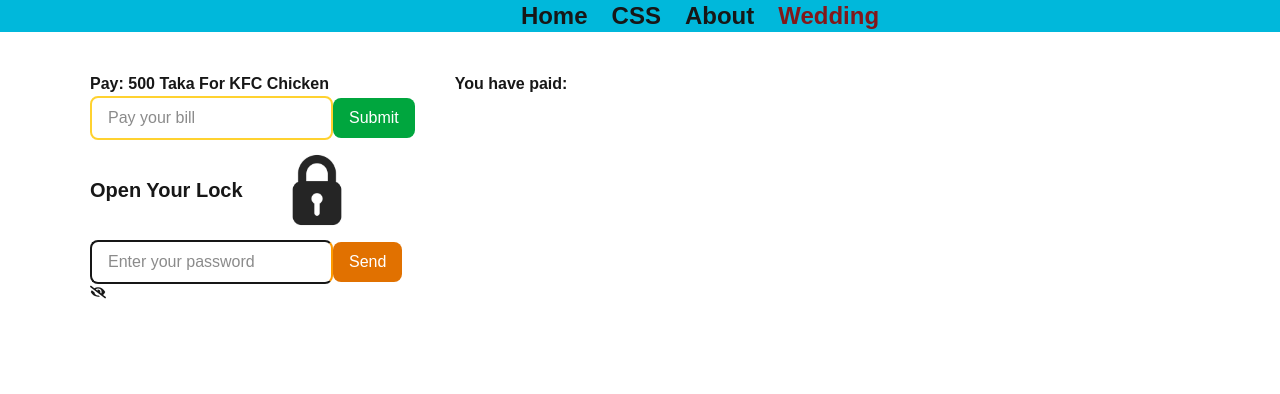
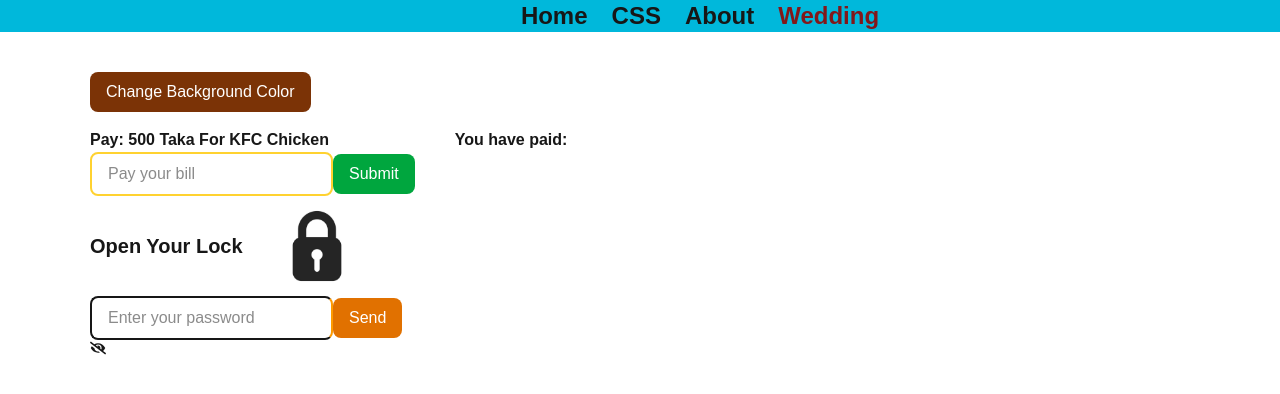
Before and after one commit to Nazrul144/next_animation_with_css, a Next.js app in the folder dynamic_styling_css/: page /wedding in a window 1280 px wide. Shown: the top 394 px of the page. Built offline with nearby package versions, Linux system fonts and the light colour scheme.

Commit message:
Set color white to pink

```diff
--- a/dynamic_styling_css/src/components/About.jsx
+++ b/dynamic_styling_css/src/components/About.jsx
@@ -10,7 +10,7 @@ const About = () => {
     const [showCoupon, setShowCoupon] = useState('') //ShowCoupon Sate.
 
     const [background, setBackground] = useState(0)
-    const colors = ['red','blue','orange', 'green', 'gray'];
+    const colors = ['white','purple','orange', 'green', 'gray', 'yellow'];
 
     const handleButton = ()=>{
         if(inputValue === 'BsgkC'){
--- a/dynamic_styling_css/src/components/Wedding.jsx
+++ b/dynamic_styling_css/src/components/Wedding.jsx
@@ -12,6 +12,8 @@ const Wedding = () => {
     const [disableButton, setDisableButton] = useState(false)
 
     const [showPassword, setShowPassword] = useState(false)
+
+    const [color, setColor] = useState('white')
 
 
     const handleInput = (event)=>{
@@ -43,15 +45,20 @@ const Wedding = () => {
         }
     }
 
+    const handleBackgroundColor = ()=>{
+        setColor((prev)=> prev === 'white' ? 'pink' : 'white')
+    }
+
     return (
-        <div className='w-[1100px] mx-auto mt-10'>
+        <div style={{backgroundColor: color}} className='w-[1100px] mx-auto mt-10'>
+            <button onClick={handleBackgroundColor} className='bg-amber-900 px-4 py-2 rounded-lg text-white mb-4 cursor-pointer'>Change Background Color</button>
             <div className='flex gap-10'>
             <div>
                 <h1 className='font-bold'>Pay: 500 Taka For KFC Chicken</h1>
                 <input onChange={handleInput} value={inputValue} className='px-4 py-2 rounded-lg border-2 border-amber-300' type="text" placeholder='Pay your bill' />
                 <button  onClick={handleMoney} className={`${disableButton ? 'cursor-not-allowed':'cursor-pointer'} px-4 py-2 rounded-lg bg-green-600 text-white `}>Submit</button>
             </div>
-            <h1 className='font-bold'>You have paid: {money}</h1>
+            <h1 className='font-bold '>You have paid: {money}</h1>
             <div>
                 <Image style={{display: showImage}} src='/kfc.webp' alt='KFC_Image' width={400} height={300} />
             </div>
```
